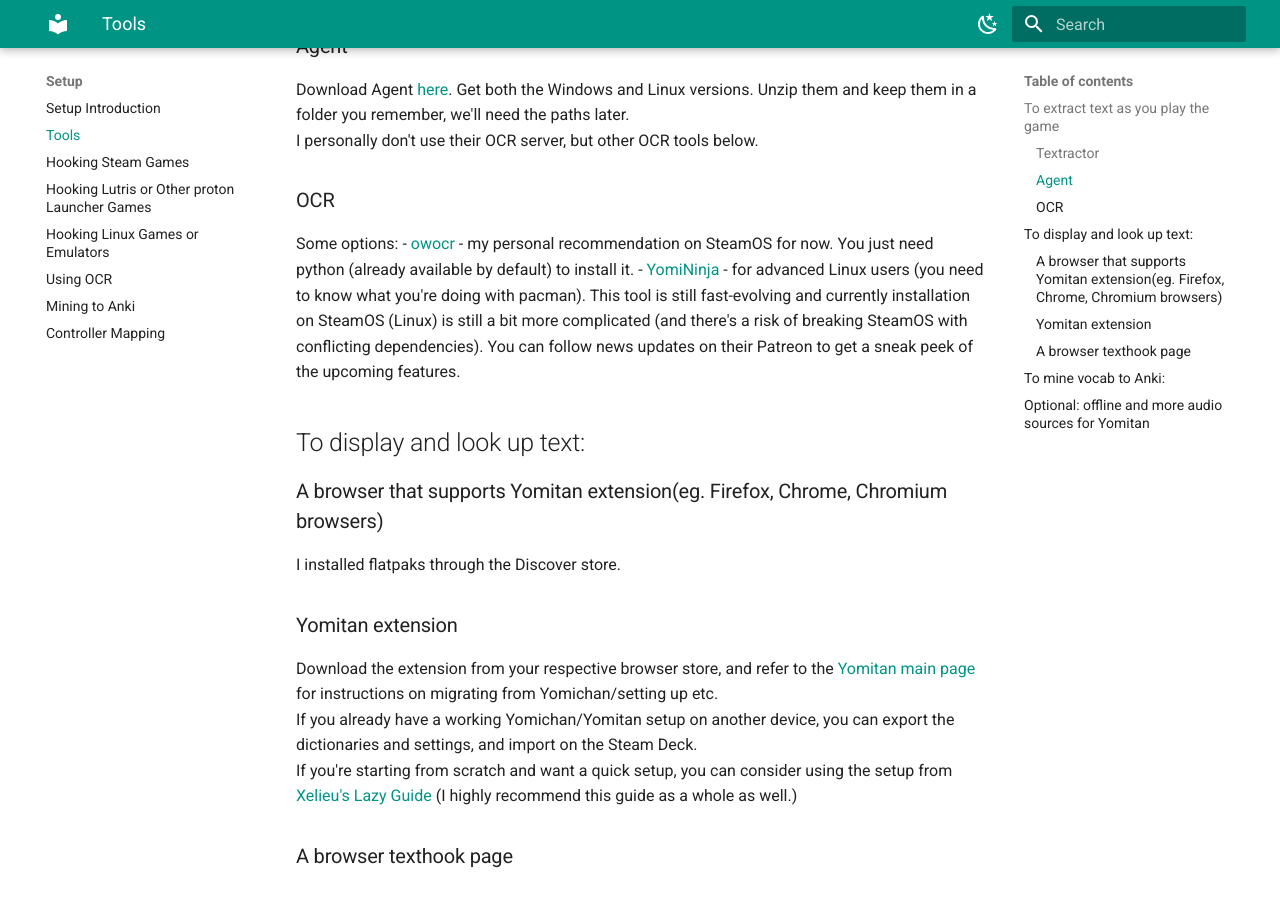
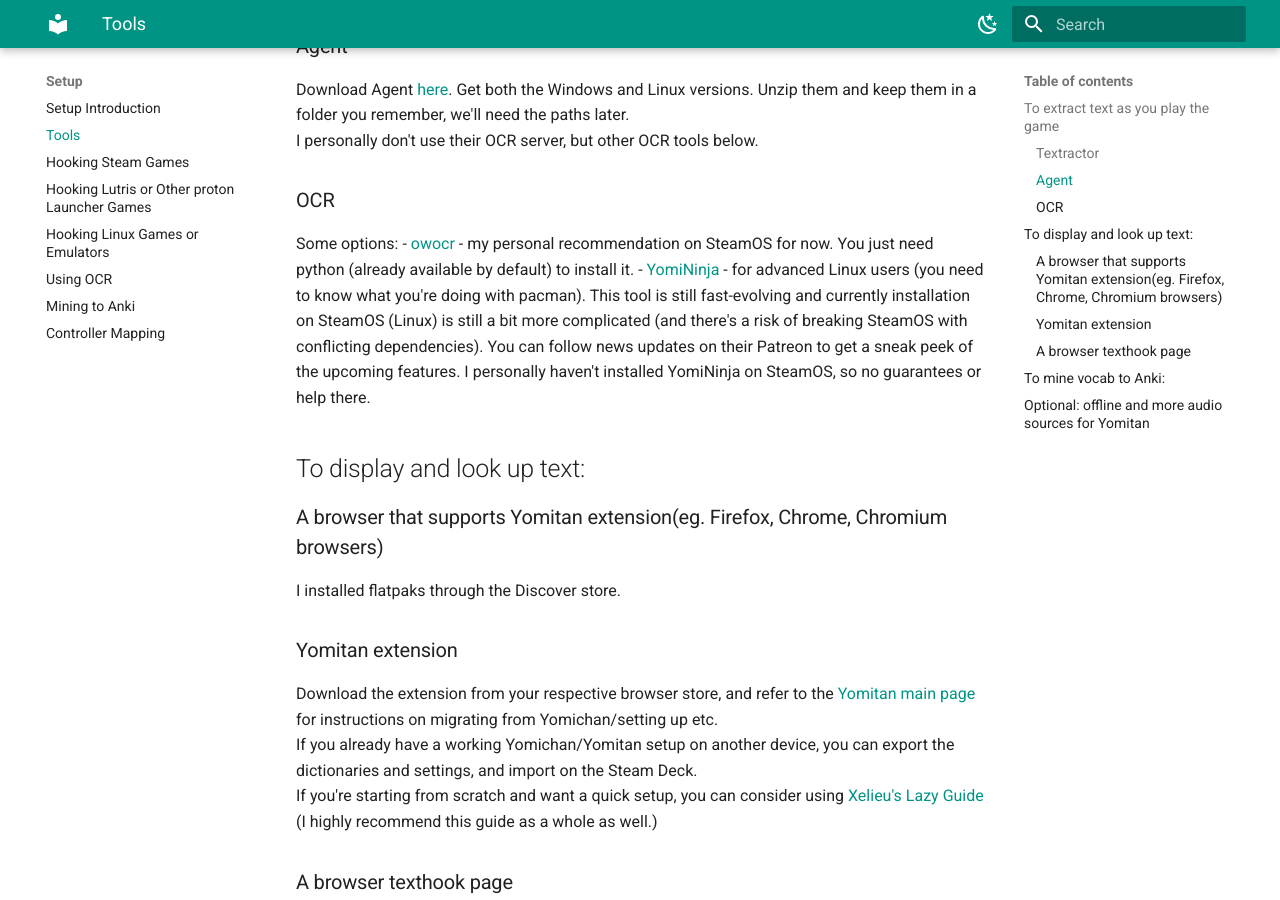
Before and after one commit to aka-baka/deck-mining, an MkDocs documentation site: the page built from docs/deck-mining/setupBasics.md, in a window 1280 px wide and 900 px high, scrolled down 486 px. Built offline with MkDocs 1.6.1 and Material for MkDocs 9.7.7, drawn with Linux system fonts in a browser that asks for light colours.

Commit message:
Update setupBasics.md

```diff
--- a/docs/deck-mining/setupBasics.md
+++ b/docs/deck-mining/setupBasics.md
@@ -15,6 +15,7 @@
 Some options:
 - [owocr](https://github.com/AuroraWright/owocr) - my personal recommendation on SteamOS for now. You just need python (already available by default) to install it.
 - [YomiNinja](https://github.com/matt-m-o/YomiNinja) - for advanced Linux users (you need to know what you're doing with pacman). This tool is still fast-evolving and currently installation on SteamOS (Linux) is still a bit more complicated (and there's a risk of breaking SteamOS with conflicting dependencies). You can follow news updates on their Patreon to get a sneak peek of the upcoming features.
+I personally haven't installed YomiNinja on SteamOS, so no guarantees or help there.
 
 ## To display and look up text:
 ### A browser that supports Yomitan extension(eg. Firefox, Chrome, Chromium browsers)
@@ -23,7 +24,7 @@
 ### Yomitan extension
 Download the extension from your respective browser store, and refer to the [Yomitan main page](https://github.com/themoeway/yomitan) for instructions on migrating from Yomichan/setting up etc.
 If you already have a working Yomichan/Yomitan setup on another device, you can export the dictionaries and settings, and import on the Steam Deck.
-If you're starting from scratch and want a quick setup, you can consider using the setup from [Xelieu's Lazy Guide](https://xelieu.github.io/jp-lazy-guide/setupYomitanOnPC/) (I highly recommend this guide as a whole as well.)
+If you're starting from scratch and want a quick setup, you can consider using [Xelieu's Lazy Guide](https://xelieu.github.io/jp-lazy-guide/setupYomitanOnPC/) (I highly recommend this guide as a whole as well.)
 
 ### A browser texthook page
 
```
